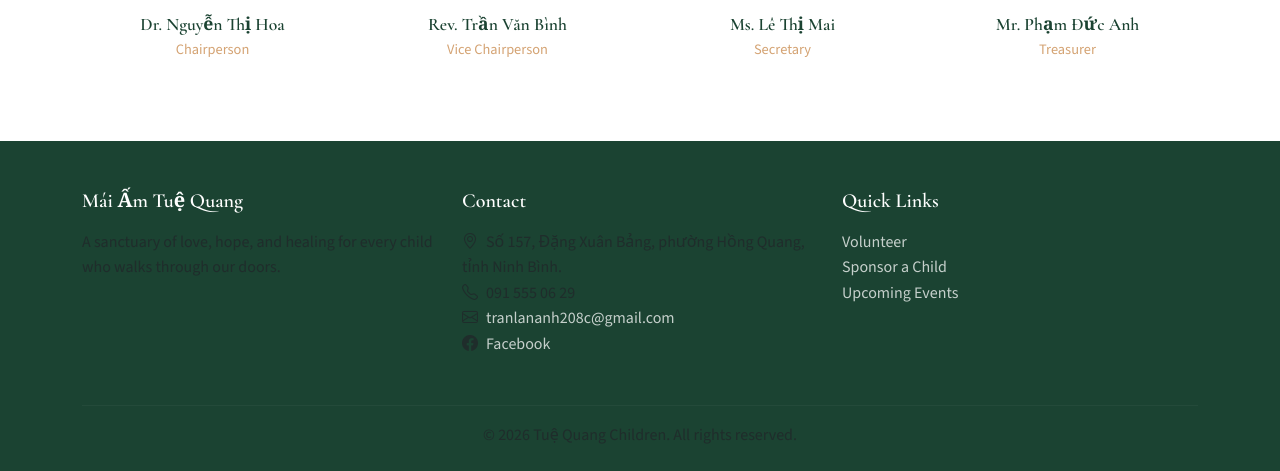
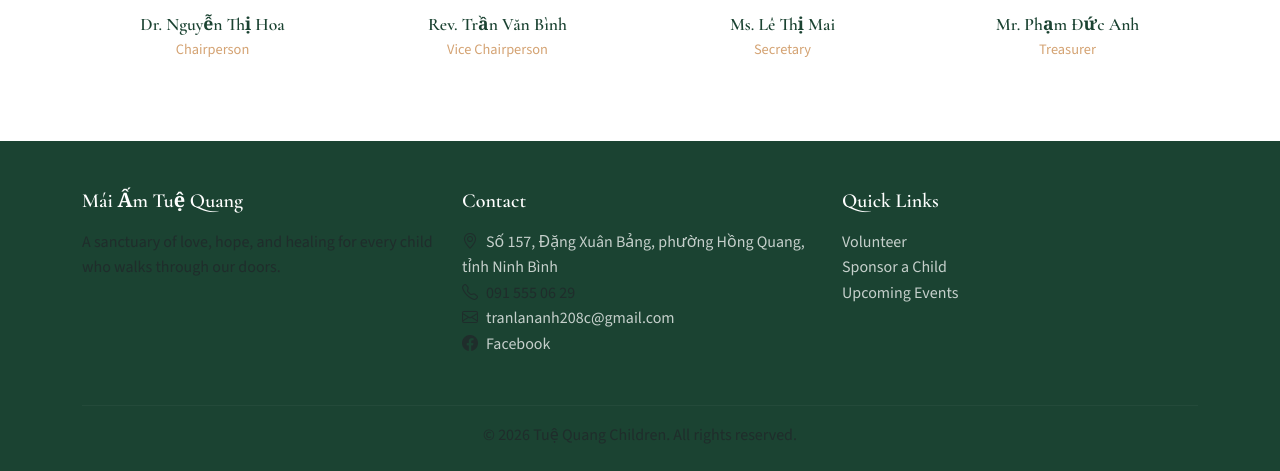
Before and after one commit to MaiTranQuocTrung/orphanage_website, a Flask app: page /about/council in a window 1280 px wide. Shown: the part 727-1198 px from the top of the page. Run offline with Flask 3, Linux system fonts and the light colour scheme; some libraries are stand-ins or nearby versions.

Commit message:
Link footer address to Google Maps and drop trailing period.
Co-authored-by: Cursor <cursoragent@cursor.com>

```diff
--- a/templates/base.html
+++ b/templates/base.html
@@ -109,7 +109,7 @@
                 <div class="col-md-4">
                     <h5>{{ _("Contact") }}</h5>
                     <ul class="list-unstyled text-muted">
-                        <li><i class="bi bi-geo-alt me-2"></i>Số 157, Đặng Xuân Bảng, phường Hồng Quang, tỉnh Ninh Bình.</li>
+                        <li><i class="bi bi-geo-alt me-2"></i><a href="https://share.google/6o8rqTc58csNipLXL" target="_blank" rel="noopener noreferrer">Số 157, Đặng Xuân Bảng, phường Hồng Quang, tỉnh Ninh Bình</a></li>
                         <li><i class="bi bi-telephone me-2"></i>091 555 06 29</li>
                         <li><i class="bi bi-envelope me-2"></i><a href="mailto:tranlananh208c@gmail.com">tranlananh208c@gmail.com</a></li>
                         <li><i class="bi bi-facebook me-2"></i><a href="https://www.facebook.com/maiamtuequang" target="_blank" rel="noopener noreferrer">{{ _("Facebook") }}</a></li>
```
